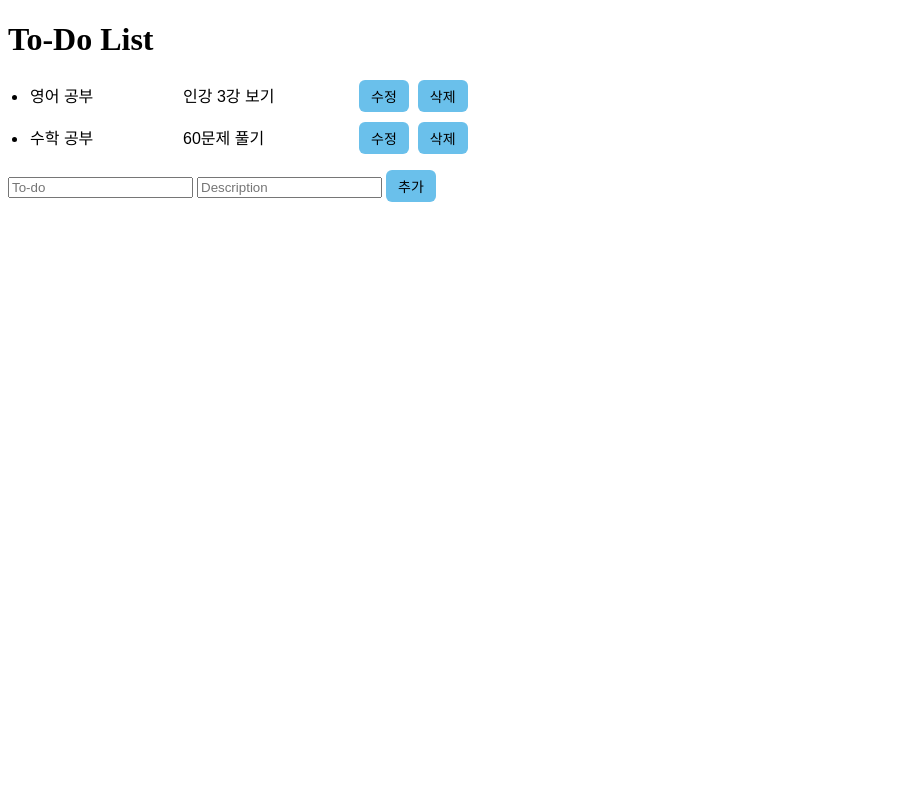
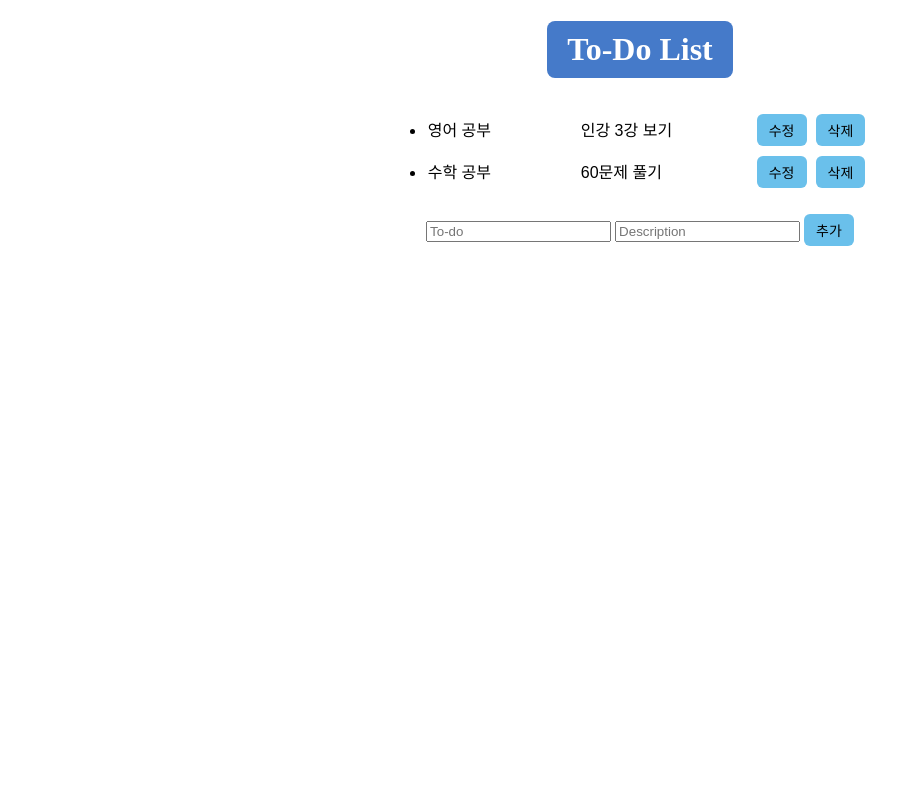
Before and after one commit to davin11992/FastApi-Todos-davin, a FastAPI app: page / in a window 1280 px wide. Shown: the whole page, without its empty margins (0-920 px from the left). Run offline with FastAPI, Linux system fonts and the light colour scheme.

Commit message:
가운데 정렬 및 제목 디자인

```diff
--- a/fastapi-app/templates/index.html
+++ b/fastapi-app/templates/index.html
@@ -5,9 +5,25 @@
     <meta name="viewport" content="width=device-width, initial-scale=1.0" />
     <title>To-Do List</title>
     <style>
+      body {
+        display: flex;
+        flex-direction: column;
+        align-items: center;
+        height: 100vh;
+        margin: 0;
+      }
+
+      h1 {
+        background-color: #457ac9;
+        color: white;
+        margin-bottom: 20px;
+        padding: 10px 20px;
+        border-radius: 8px;
+        text-align: center;
+      }
       ul {
-        padding-left: 20px; /* 왼쪽 들여쓰기 설정 */
-        list-style-position: outside; /* 글머리 기호를 li 바깥쪽에 위치 */
+        padding-left: 20px;
+        list-style-position: outside;
       }
 
       /* 간격 주기 */
@@ -30,7 +46,7 @@
       }
 
       li input:nth-child(2) {
-        width: 165px; /* 설명(description) 입력창 넓게! */
+        width: 165px;
       }
 
       /* 선택됐을 때만 아래 밑줄 효과 */
```
